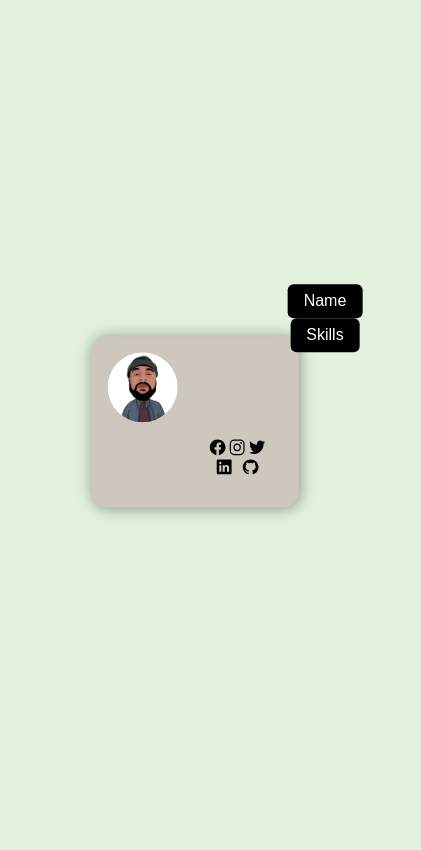
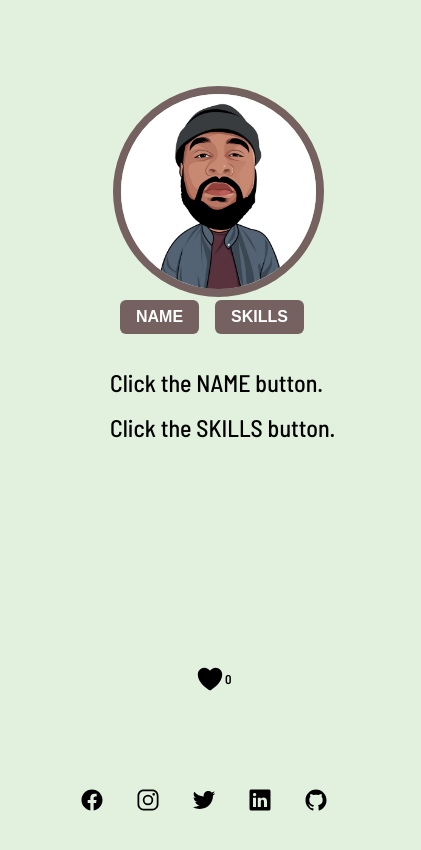
Before and after one commit to idongCodes/essien-react-profile-card, a React (Create React App) app: page / in a window 390 px wide. Shown: the top 850 px of the page, 421 px wide, since content can reach past the window. Built offline with nearby package versions, Linux system fonts and the light colour scheme.

Commit message:
Make React App Responsive

```diff
--- a/src/css/App.css
+++ b/src/css/App.css
@@ -60,6 +60,7 @@
 
 .like .like-btn {
   width: 100%;
+  cursor: pointer ;
 }
 
 .like span {
@@ -68,3 +69,78 @@
   font-size: .8rem;
   font-weight: 600;
 }
+
+
+@media all and (max-width: 1000px){
+  .App {
+    text-align: center;
+    width: 100%;
+    height: 100vh;
+    position: initial;
+    top: 0;
+    left: 0;
+    transform: none;
+    border-radius: 0;
+    box-shadow: none;
+    /* padding: 4%; */
+    background-color: rgba(0, 0, 0, 0);
+    display: flex;
+    flex-direction: column;
+  }
+
+  .buttons {
+    position: absolute;
+    top: 300px;
+    margin: 0 0 0 -18px;
+  }
+
+  .buttons button {
+    background: #766161;
+    color: #fff;
+    font-size: 1rem;
+    padding: .5rem 1rem;
+    margin: 0 .5rem;
+    border: none;
+    border-radius: 6px;
+    font-weight: bold;
+    text-transform: uppercase;
+    cursor: pointer;
+  }
+
+  .display {
+    font-size: 1.5rem;
+    font-weight: 500;
+    position: absolute;
+    top: 350px;
+    left: 110px;
+  }
+
+  .display p {
+    margin: 1.3rem 0;
+    text-align: left;
+  }
+
+  .like {
+    position: absolute;
+    right: 50%;
+    left: 50%;
+    bottom: 150px;
+    width: 30px;
+    height: 30px;
+    display: flex;
+    align-items: center;
+    justify-content: space-evenly;
+  }
+
+  .like .like-btn {
+    width: 100%;
+    cursor: pointer ;
+  }
+
+  .like span {
+    position: relative;
+
+    font-size: .8rem;
+    font-weight: 600;
+  }
+}
--- a/src/css/ProfileImage.css
+++ b/src/css/ProfileImage.css
@@ -6,3 +6,18 @@
 .pro-img-div {
     width: 40%;
 }
+
+@media all and (max-width: 1000px) {
+    .pro-img {
+        width: 100%;
+        border-radius: 50%;
+        border: 8px solid #766161;
+    }
+
+    .pro-img-div {
+        width: 50%;
+        margin: 0 auto;
+        position: relative;
+        top: 70px;
+    }
+}
--- a/src/css/SocialLinks.css
+++ b/src/css/SocialLinks.css
@@ -12,3 +12,20 @@ footer {
 footer img {
     width: 1.1rem;
 }
+
+@media all and (max-width: 1000px){
+    footer {
+        display: flex;
+        flex-wrap: nowrap;
+        align-items: center;
+        justify-content: space-evenly;
+        width: 80%;
+        position: absolute;
+        bottom: 30px;
+        margin: auto;
+    }
+
+    footer img {
+        width: 1.5rem;
+    }
+}
--- a/src/css/index.css
+++ b/src/css/index.css
@@ -48,3 +48,51 @@ table {
 	border-collapse: collapse;
 	border-spacing: 0;
 }
+
+@media all and (max-width: 1000px){
+	html, body, div, span, applet, object, iframe,
+	h1, h2, h3, h4, h5, h6, p, blockquote, pre,
+	a, abbr, acronym, address, big, cite, code,
+	del, dfn, em, img, ins, kbd, q, s, samp,
+	small, strike, strong, sub, sup, tt, var,
+	b, u, i, center,
+	dl, dt, dd, ol, ul, li,
+	fieldset, form, label, legend,
+	table, caption, tbody, tfoot, thead, tr, th, td,
+	article, aside, canvas, details, embed,
+	figure, figcaption, footer, header, hgroup,
+	menu, nav, output, ruby, section, summary,
+	time, mark, audio, video {
+		margin: 0;
+		padding: 0;
+		border: 0;
+		font-size: 62.5%;
+		font-family: 'Barlow Semi Condensed', sans-serif !important;
+		font: inherit;
+		vertical-align: baseline;
+	}
+	/* HTML5 display-role reset for older browsers */
+	article, aside, details, figcaption, figure,
+	footer, header, hgroup, menu, nav, section {
+		display: block;
+	}
+	body {
+		line-height: 1;
+		background-color: #e1f1dd;
+	}
+	ol, ul {
+		list-style: none;
+	}
+	blockquote, q {
+		quotes: none;
+	}
+	blockquote:before, blockquote:after,
+	q:before, q:after {
+		content: '';
+		content: none;
+	}
+	table {
+		border-collapse: collapse;
+		border-spacing: 0;
+	}
+}
```
